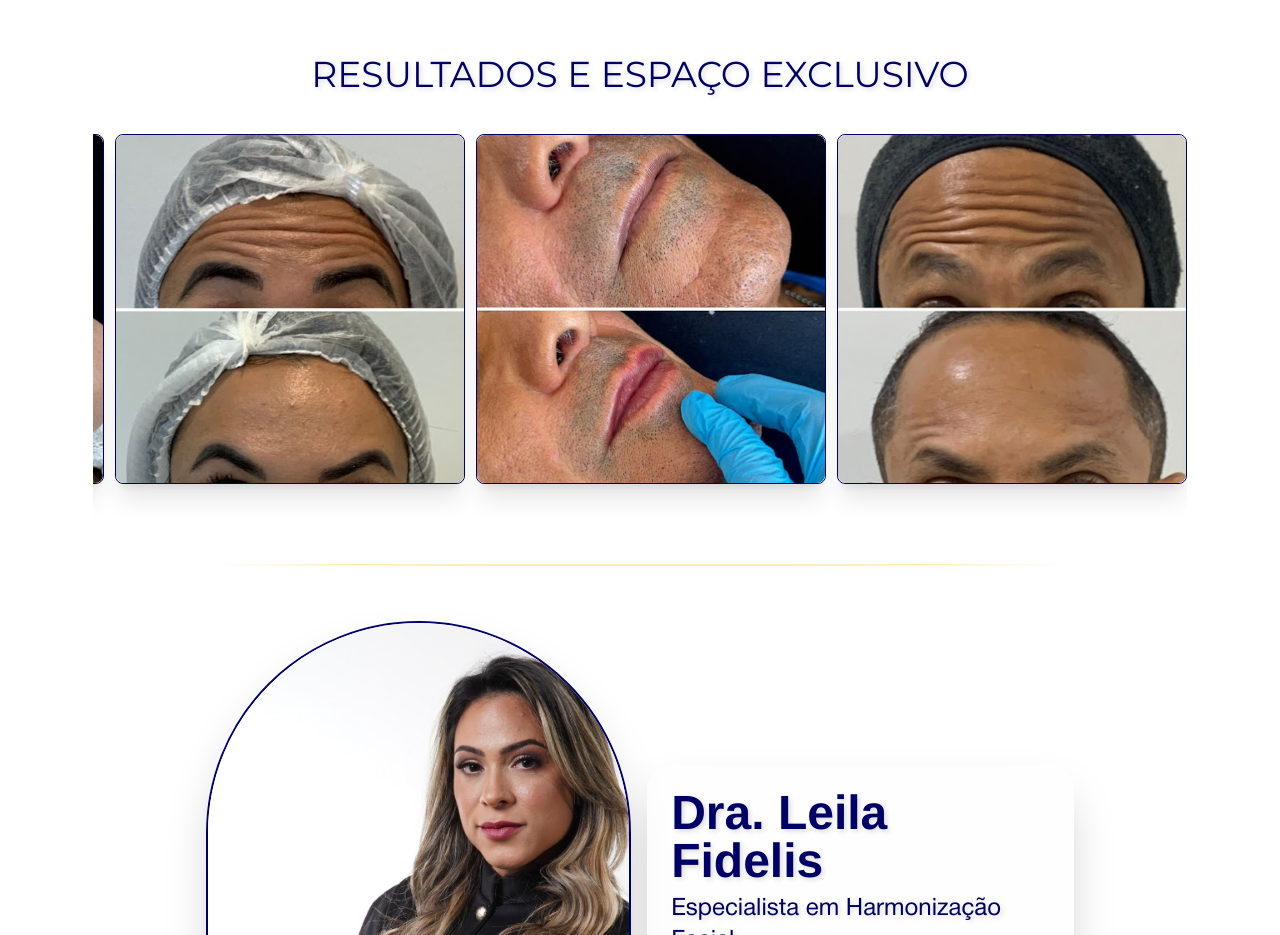
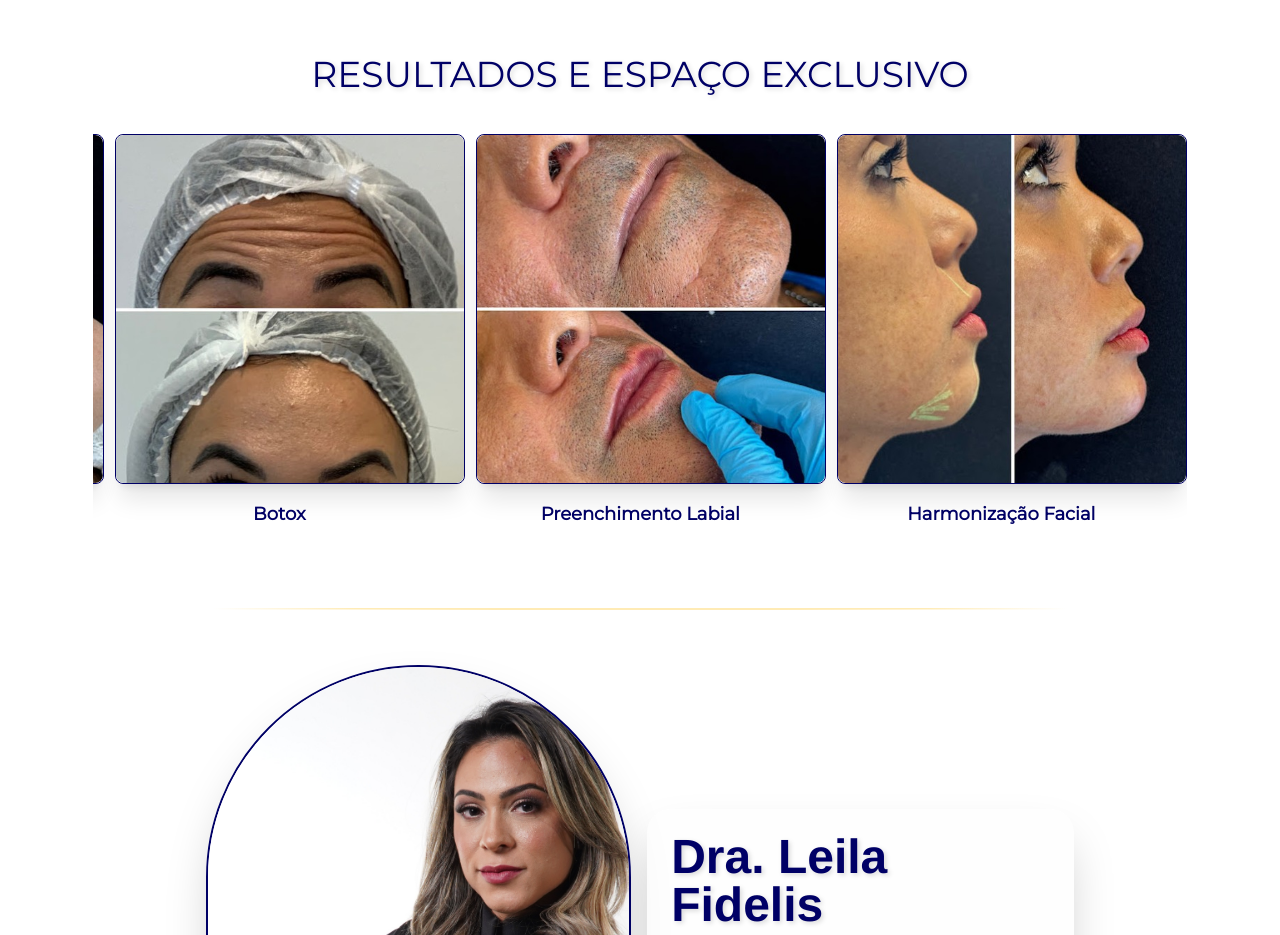
Before and after one commit to lucasnmo/lp-draleila, a Next.js app: page / in a window 1280 px wide. Shown: the part 860-1795 px from the top of the page. Built offline with nearby package versions, Linux system fonts and the light colour scheme.

Commit message:
Initial commit

```diff
--- a/src/components/SectionCarousel.tsx
+++ b/src/components/SectionCarousel.tsx
@@ -17,8 +17,7 @@ import botox2 from "../public/assets/carrossel/harmonizacao3.jpg";
 import bigodechines2 from "../public/assets/carrossel/botox.jpg";
 import botox3 from "../public/assets/carrossel/botox2.jpg";
 import espaco1 from "../public/assets/carrossel/botox3.jpg";
-import espaco2 from "../public/assets/carrossel/botox4.jpg";
-import espaco3 from "../public/assets/carrossel/botox5.jpg";
+import harmonizacao from "../public/assets/carrossel/harmonizacao.jpg";
 
 
 export function SectionCarousel() {
@@ -81,16 +80,16 @@ export function SectionCarousel() {
     ],
   };
 
-  const items: { src: StaticImageData; alt: string }[] = [
-    { src: preenchimento, alt: "Preenchimento" },
-    { src: espaco1, alt: "Espaço" },
-    { src: botox, alt: "Botox" },
-    { src: espaco3, alt: "Espaço" },
-    { src: preechimentoqueixo, alt: "Preenchimento queixo" },
-    { src: bigodechines, alt: "Bigode Chinês" },
-    { src: botox2, alt: "Botox" },
-    { src: bigodechines2, alt: "Bigode Chinês" },
-    { src: botox3, alt: "Botox" },
+  const items: { src: StaticImageData; alt: string; description: string }[] = [
+    { src: preenchimento, alt: "Preenchimento", description: "Preenchimento Labial" },
+    { src: espaco1, alt: "Espaço", description: "Botox" },
+    { src: botox, alt: "Botox", description: "Preenchimento Labial" },
+    { src: harmonizacao, alt: "Espaço", description: "Harmonização Facial" },
+    { src: preechimentoqueixo, alt: "Preenchimento Queixo", description: "Botox" },
+    { src: bigodechines, alt: "Bigode Chinês", description: "Botox" },
+    { src: botox2, alt: "Botox", description: "Botox" },
+    { src: bigodechines2, alt: "Bigode Chinês", description: "Botox" },
+    { src: botox3, alt: "Botox", description: "Harmonização Facial" },
   ];
 
   return (
@@ -130,6 +129,7 @@ export function SectionCarousel() {
             }}
             transition={{ duration: 0.5, ease: "easeOut" }}
           >
+            {/* Imagem */}
             <div className="relative mx-4 h-[350px] w-[350px] md:h-[350px] md:w-[350px] sm:h-[350px] sm:w-[350px] rounded-lg overflow-hidden border border-[#000066] shadow-xl">
               <Image
                 src={item.src}
@@ -139,6 +139,12 @@ export function SectionCarousel() {
                 className="rounded-lg cursor-pointer"
                 onClick={() => handleImageClick(item.src)}
               />
+            </div>
+            {/* Descrição */}
+            <div className="text-center mt-4">
+              <p className="text-azul-escuro font-montserrat font-semibold text-lg">
+                {item.description}
+              </p>
             </div>
           </motion.div>
         ))}
```
Also changed, not shown: src/public/assets/carrossel/botox5.jpg (deleted), src/public/assets/carrossel/harmonizacao.jpg (added). Lines whose indentation alone changed are shown as unchanged.
